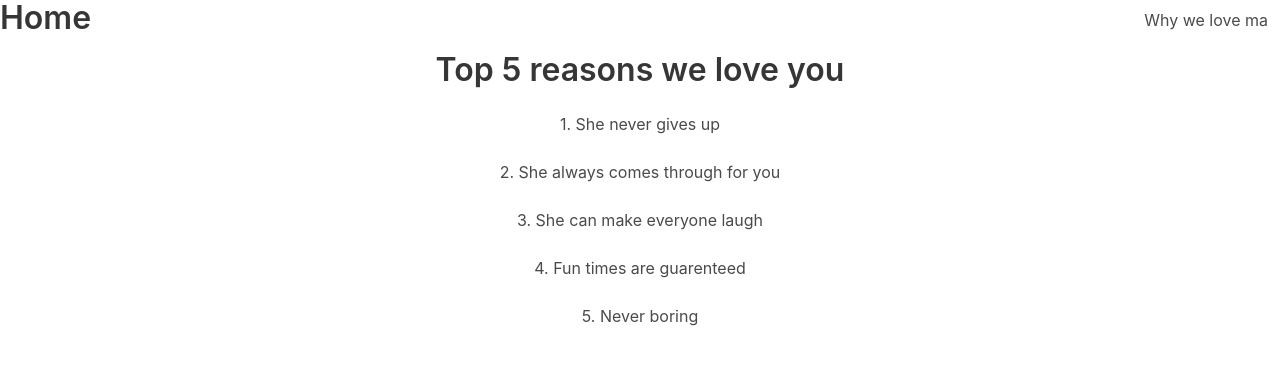
After one commit to lamaqdahodwala/mothers-day-website, a Django app: page /reasons in a window 1280 px wide. The commit adds this page. Shown: the top 365 px of the page. Run offline with Django 3.2, Linux system fonts and the light colour scheme.

Commit message:
love.html

```diff
--- /dev/null
+++ b/project/main/templates/love.html
@@ -0,0 +1,17 @@
+{% extends 'base.html' %}
+
+{% block content %}
+    <div class="is-flex is-justify-content-center">
+        <h1 class="title">Top 5 reasons we love you</h1>
+    </div>
+    <br>
+    <div class="has-text-centered">
+        <ol>
+            <h3 class="content">1. She never gives up</h3>
+            <h3 class="content">2. She always comes through for you</h3>
+            <h3 class="content">3. She can make everyone laugh</h3>
+            <h3 class="content">4. Fun times are guarenteed</h3>
+            <h3 class="content">5. Never boring</h3>
+        </ol>
+    </div>
+{% endblock %}
--- a/project/main/urls.py
+++ b/project/main/urls.py
@@ -1,5 +1,6 @@
 from django.urls import path
 from . import views
 urlpatterns = [
-    path('', views.index, name='index')
+    path('', views.index, name='index'),
+    path('reasons', views.whyweloveyou, name='why')
 ]
--- a/project/main/views.py
+++ b/project/main/views.py
@@ -3,3 +3,6 @@ from django.shortcuts import render
 # Create your views here.
 def index(req):
     return render(req, 'index.html')
+
+def whyweloveyou(req):
+    return render(req, 'love.html')
```
Also changed, not shown: project/main/templates/index.html (+6 -1 lines).
